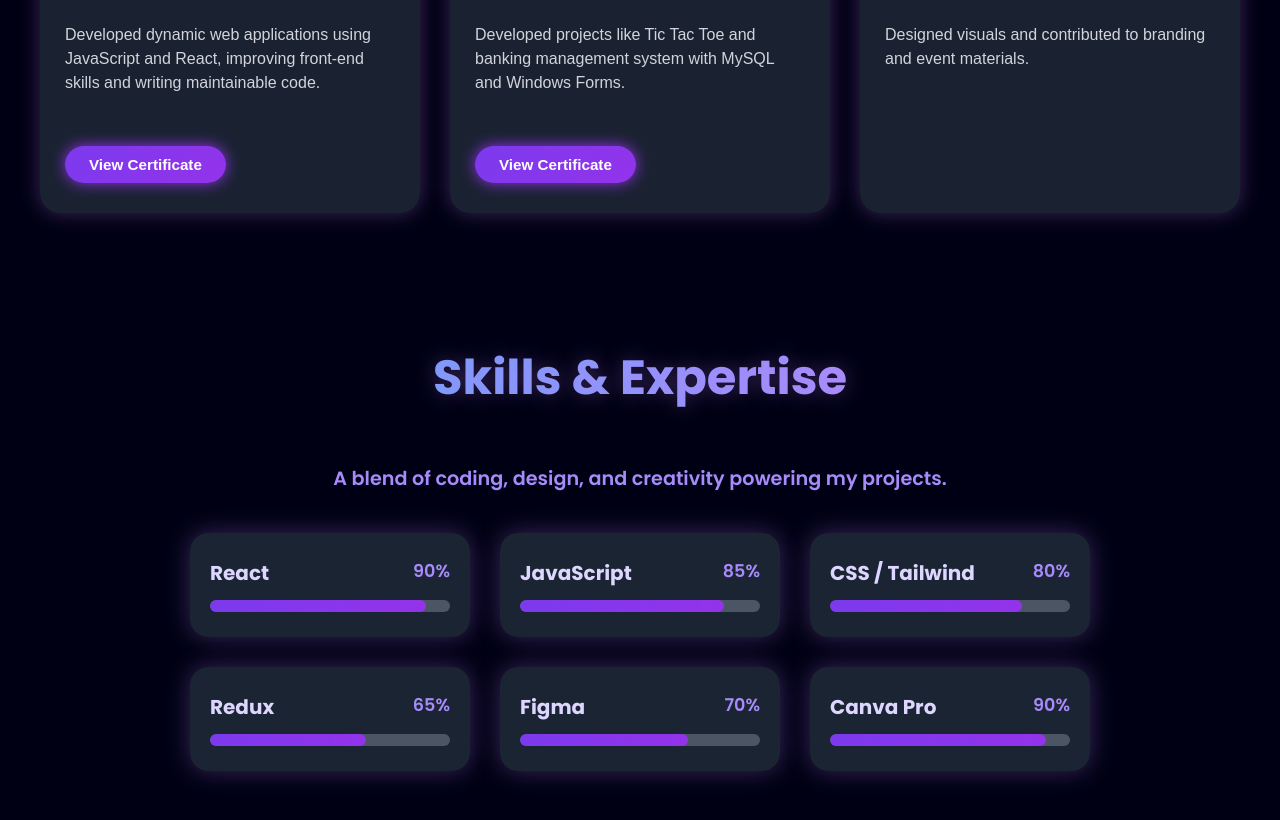
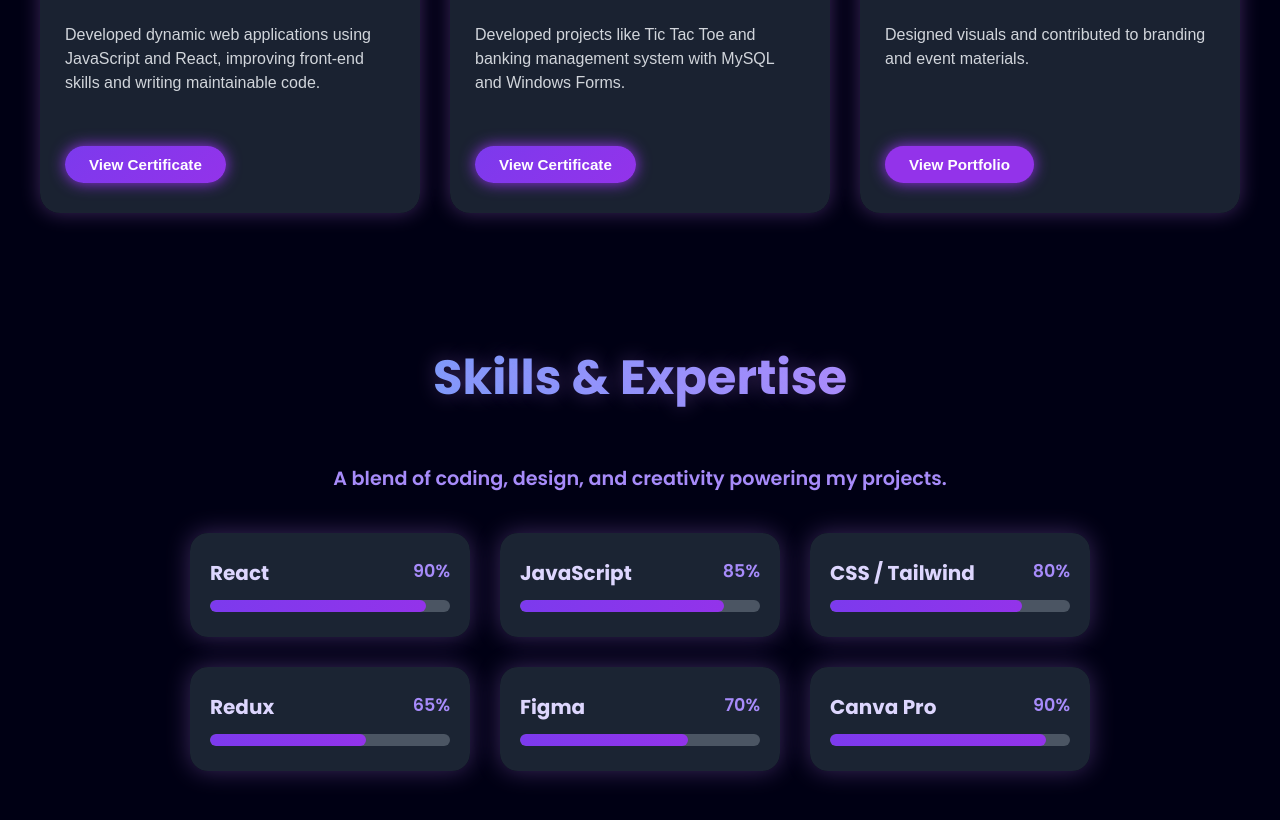
Before and after one commit to rahemeen1/My-Portfolio, a React (Vite) app: page / in a window 1280 px wide. Shown: the part 1120-1940 px from the top of the page. Built offline with nearby package versions, Linux system fonts and the light colour scheme; the HTML template or start-up script is replaced by a standard one.

Commit message:
Fix condition to check for Lead Graphic Designer

```diff
--- a/src/components/Experience.jsx
+++ b/src/components/Experience.jsx
@@ -76,7 +76,7 @@ function Experience() {
     </motion.a>
   )}
 
-  {exp.title === 'Graphic Designer' && (
+  {exp.title === 'Lead Graphic Designer' && (
     <motion.a
       href="https://drive.google.com/file/d/19RWWUFNabUTpXuncq2A8QVk7u8paTRXl/view?usp=drive_link"
       target="_blank"
```
